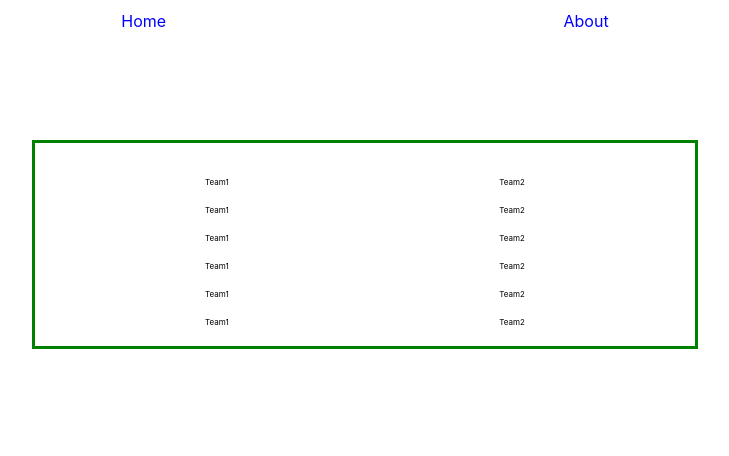
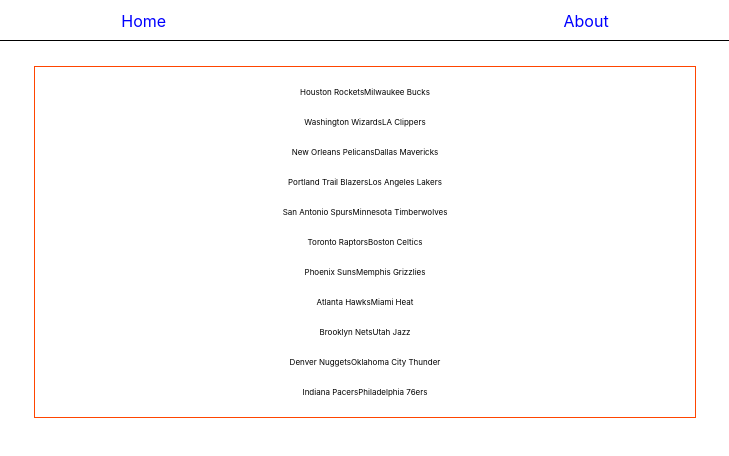
Before and after one commit to AllanPedin/Allan-AdamCapstone, a React (Create React App) app in the folder FrontEnd/bnann/: page / in a window 1280 px wide. Shown: the top 456 px of the page, without its empty margins (275-1004 px from the left). Built offline with nearby package versions, Linux system fonts and the light colour scheme.

Commit message:
front end now handles an array of games

```diff
--- a/FrontEnd/bnann/src/App.css
+++ b/FrontEnd/bnann/src/App.css
@@ -42,6 +42,7 @@
   justify-content: space-evenly;
   /* background-color: black; */
   height: 40px;
+  border-bottom: 1px solid black;
 }
 a{
   color:blue;
--- a/FrontEnd/bnann/src/Routes/Home.css
+++ b/FrontEnd/bnann/src/Routes/Home.css
@@ -4,11 +4,11 @@
     flex-direction: column;
 
     margin: auto;
-    margin-top: 100px;
+    margin-top: 25px;
     width: 50%;
-    border: 3px solid green;
+    border: 1px solid orangered;
     padding: 10px;
-    padding-top: 25px;
+    padding-top: 10px;
 }
 .game{
     margin: auto;
@@ -19,15 +19,11 @@
 }
 .teamLeft{
     font-size: 50%;
-    width: 20em;
-    height: 100%;
-    line-height: 100%;
     text-align: left;
+    float: left;
 }
 .teamRight{
     font-size: 50%;
-    width: 20em;
-    height: 100%;
-    line-height: 100%;
     text-align: Right;
+    float: right;
 }
--- a/FrontEnd/bnann/src/Routes/Home.js
+++ b/FrontEnd/bnann/src/Routes/Home.js
@@ -1,30 +1,72 @@
 import React from 'react';
 import './Home.css'
+let games = [
+    {
+        teamNameRight: "Milwaukee Bucks",
+        teamNameLeft: "Houston Rockets",
+        Winner: "left"
+    },
+    {
+        teamNameRight: "LA Clippers",
+        teamNameLeft: "Washington Wizards",
+        Winner: "left"
+    },
+    {
+        teamNameRight: "Dallas Mavericks",
+        teamNameLeft: "New Orleans Pelicans",
+        Winner: "left"
+    },
+    {
+        teamNameRight: "Los Angeles Lakers",
+        teamNameLeft: "Portland Trail Blazers",
+        Winner: "left"
+    },
+    {
+        teamNameRight: "Minnesota Timberwolves",
+        teamNameLeft: "San Antonio Spurs",
+        Winner: "left"
+    },
+    {
+        teamNameRight: "Boston Celtics",
+        teamNameLeft: "Toronto Raptors",
+        Winner: "left"
+    },
+    {
+        teamNameRight: "Memphis Grizzlies",
+        teamNameLeft: "Phoenix Suns",
+        Winner: "left"
+    },
+    {
+        teamNameRight: "Miami Heat",
+        teamNameLeft: "Atlanta Hawks",
+        Winner: "left"
+    },
+    {
+        teamNameRight: "Utah Jazz",
+        teamNameLeft: "Brooklyn Nets",
+        Winner: "left"
+    },
+    {
+        teamNameRight: "Oklahoma City Thunder",
+        teamNameLeft: "Denver Nuggets",
+        Winner: "left"
+    },
+    {
+        teamNameRight: "Philadelphia 76ers",
+        teamNameLeft: "Indiana Pacers",
+        Winner: "left"
+    }
+]
 export default function Home() {
     return <div className='gameList'>
-        <div className='game'>
-            <div className='teamLeft'>Team1</div>
-            <div className='teamRight'>Team2</div>
-        </div>
-        <div className='game'>
-            <div className='teamLeft'>Team1</div>
-            <div className='teamRight'>Team2</div>
-        </div>
-        <div className='game'>
-            <div className='teamLeft'>Team1</div>
-            <div className='teamRight'>Team2</div>
-        </div>
-        <div className='game'>
-            <div className='teamLeft'>Team1</div>
-            <div className='teamRight'>Team2</div>
-        </div>
-        <div className='game'>
-            <div className='teamLeft'>Team1</div>
-            <div className='teamRight'>Team2</div>
-        </div>
-        <div className='game'>
-            <div className='teamLeft'>Team1</div>
-            <div className='teamRight'>Team2</div>
-        </div>
+        {
+            games.map((game, index)=>{
+                return  (
+                <div className='game'>
+                    <div className='teamLeft'>{game.teamNameLeft}</div>
+                    <div className='teamRight'>{game.teamNameRight}</div>
+                </div>)
+            })
+        }
     </div>;
 }
```
